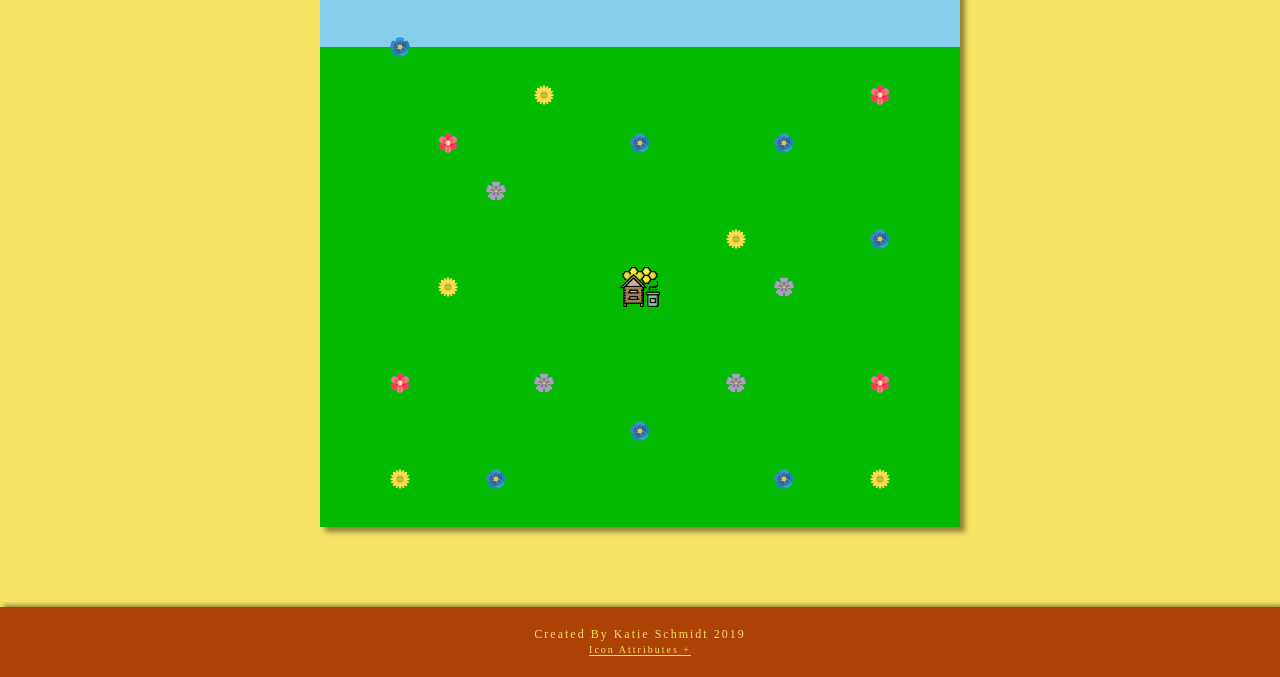
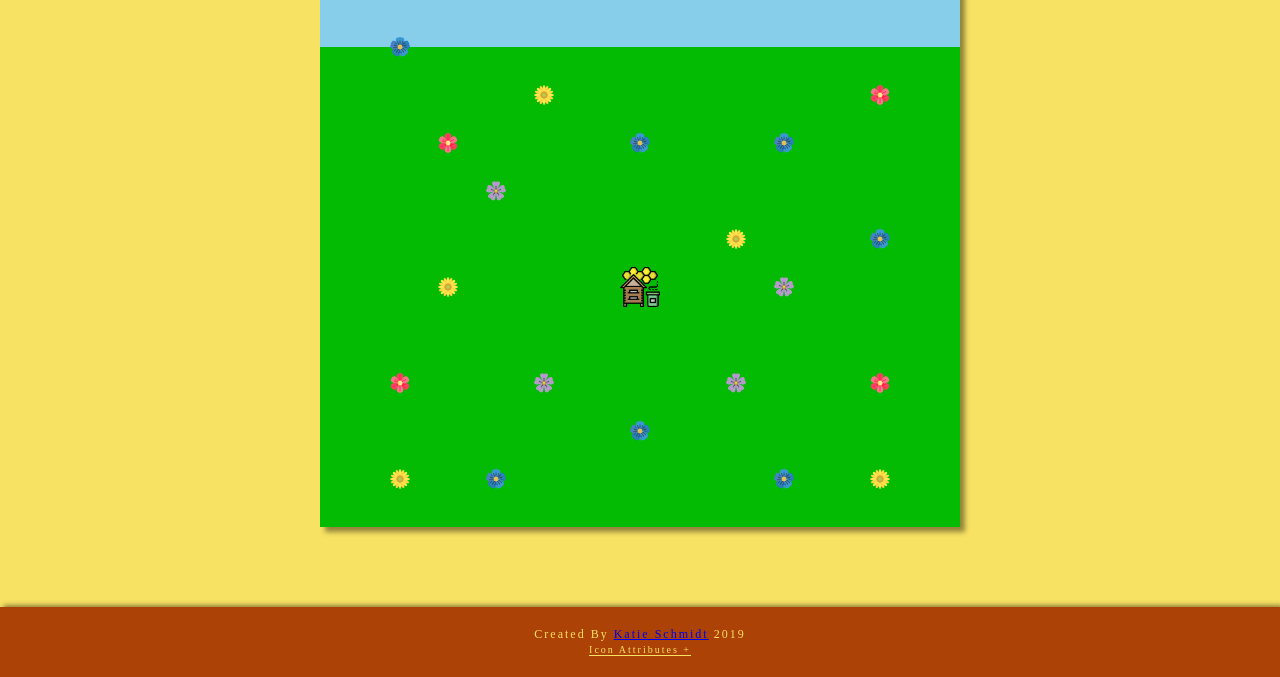
Before and after one commit to KatieSchmidt/waggle_dance_simulator, a website: page index.html in a window 1280 px wide. Shown: the part 1552-2229 px from the top of the page. Drawn offline with Linux system fonts and the light colour scheme.

Commit message:
add link to portfolio site in footer

```diff
--- a/index.html
+++ b/index.html
@@ -256,7 +256,10 @@
       </section>
     </main>
     <footer class="footer">
-      <p class="footer__paragraph">Created By Katie Schmidt 2019</p>
+      <p class="footer__paragraph">
+        Created By
+        <a href="https://katieschmidt.github.io/ktcodes/">Katie Schmidt</a> 2019
+      </p>
       <p class="footer__attributes-button" id="footer__attributes-button">
         Icon Attributes
         <span class="icon__attributes-symbol" id="icon__attributes-symbol"
```
